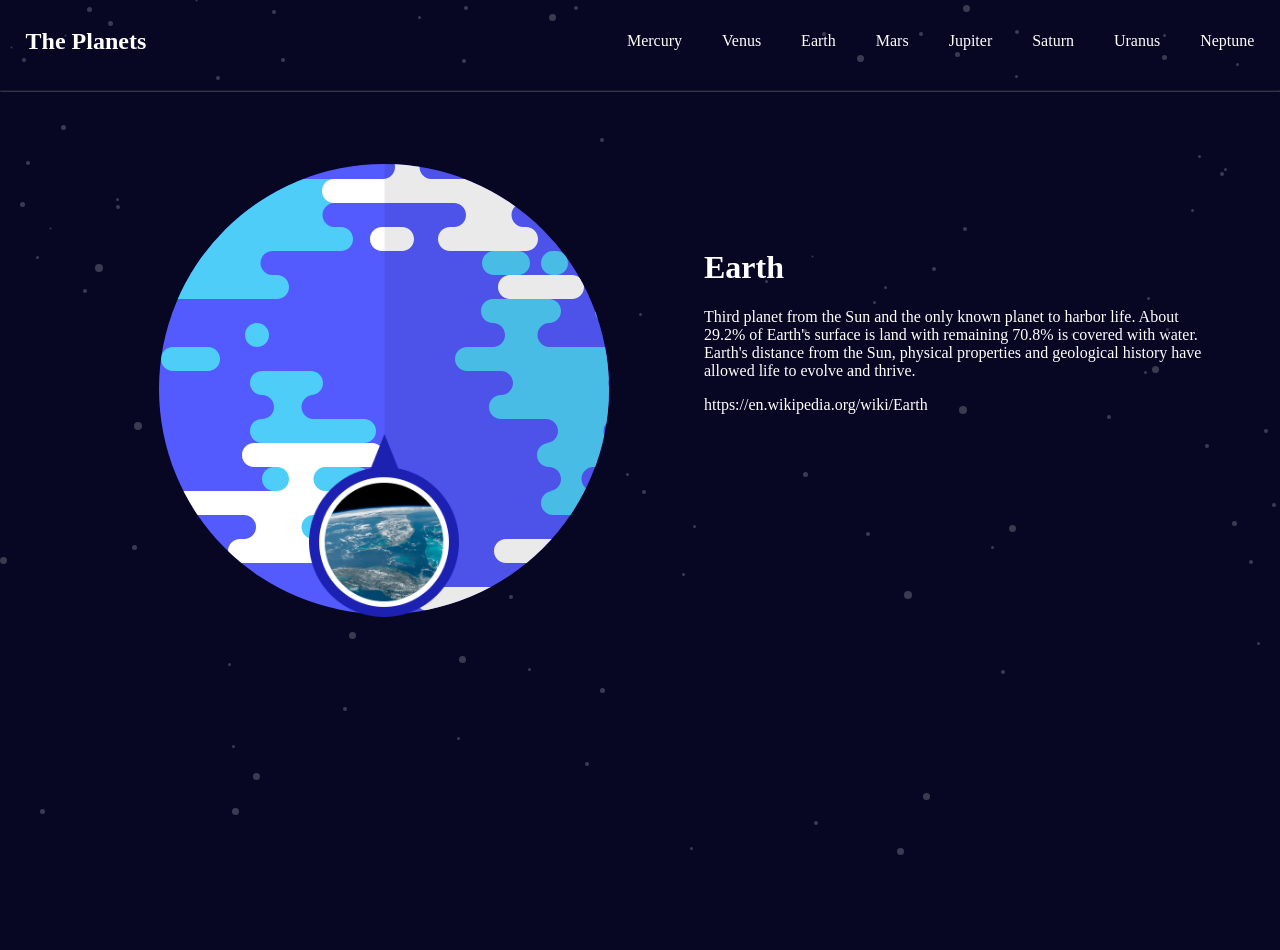
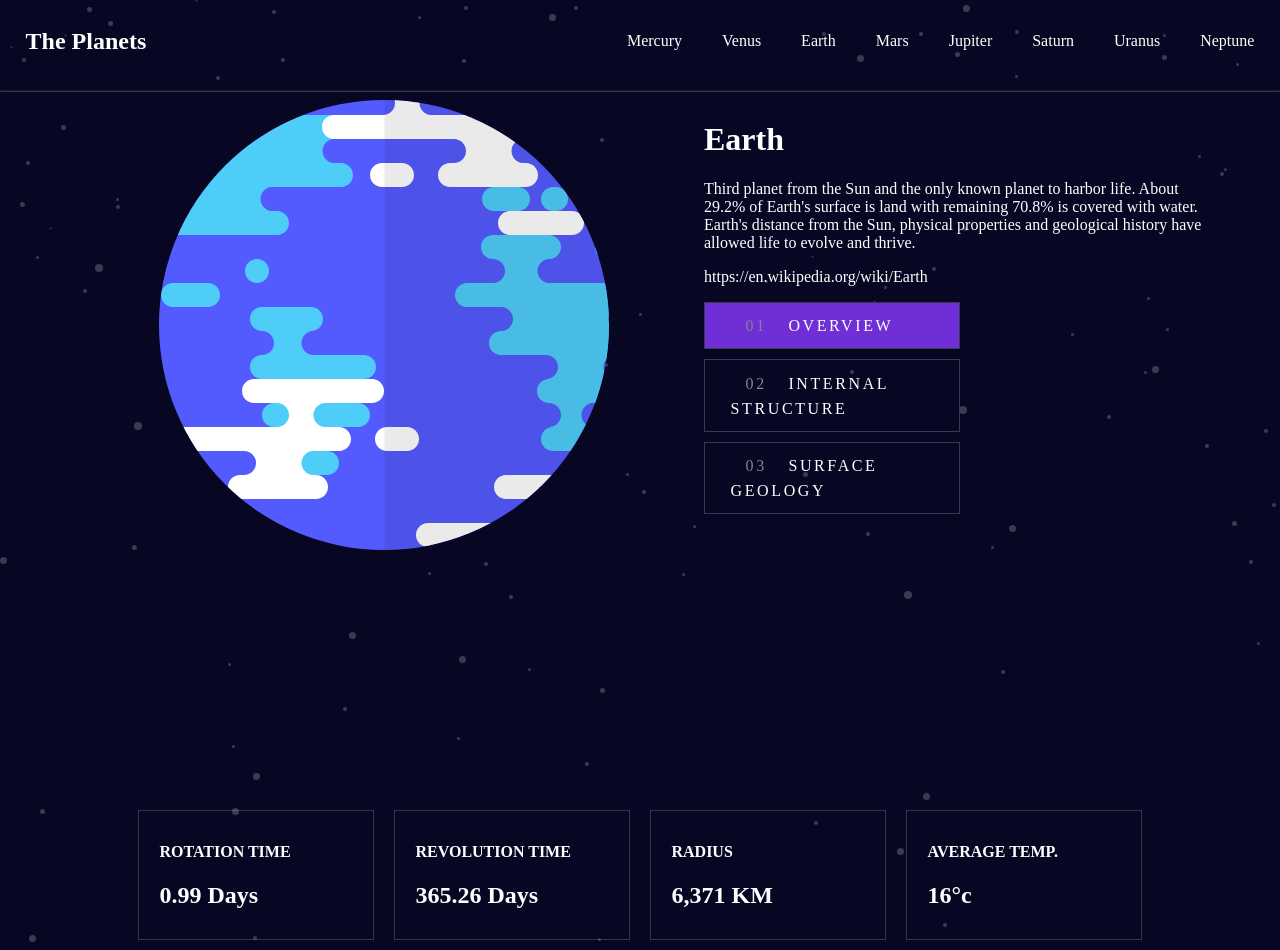
Before and after one commit to Luktoria/Planet-fact-site-Vue-edition, a Vue app: page /planets/Earth in a window 1280 px wide. Before the commit the page ends 900 px from the top, so only its background shows below. Built offline with nearby package versions, Linux system fonts and the light colour scheme.

Commit message:
Added active state & facts table

```diff
--- a/src/components/PlanetDetails.vue
+++ b/src/components/PlanetDetails.vue
@@ -1,24 +1,71 @@
 <template>
     <div class="planet-container">
-        <div class="image-container">
+        <div class="image-container-for-overview" v-if="showOverview">
             <div>
-            <img :src="'/src/' + Data[this.currentIndex].images.planet" alt="image of planet" v-if="showPlanet" class="planet-img">
+            <img :src="'/src/' + Data[this.currentIndex].images.planet" alt="image of planet" class="planet-img">
+            </div>
+        </div>
+
+        <div class="image-container-for-internal" v-if="showInternal">
+            <img :src="'/src/' + Data[this.currentIndex].images.internal" alt="image of planet" class="planet-img">
+        </div>
+
+        <div class="image-container-for-geology" v-if="showGeology">
+            <div>
+            <img :src="'/src/' + Data[this.currentIndex].images.planet" alt="image of planet"  class="planet-img">
             </div>
             <div class="top-img">
-            <img :src="'/src/' +  Data[this.currentIndex].images.geology" v-if="showPlanet && showGeology" class="planet-geology">
+            <img :src="'/src/' +  Data[this.currentIndex].images.geology"  class="planet-geology">
             </div>
-
         </div>
 
         <div class="info-container">
             <h1>{{ Data[currentIndex].name }}</h1>
 
+            <div class="overview"  v-if="showOverview" >
             <p> {{ Data[currentIndex].overview.content }}</p>
+            <p>{{ Data[currentIndex].overview.source }}</p>
+            </div>
 
+            <div class="structure" v-if="showInternal">
+                <p> {{ Data[currentIndex].structure.content }} </p>
+                <p> {{ Data[currentIndex].structure.source  }}</p>
+            </div>
 
+            <div class="geology" v-if="showGeology">
+                <p> {{ Data[currentIndex].geology.content }} </p>
+                <p> {{ Data[currentIndex].geology.source }} </p>
+            </div>
 
-            <p>{{ Data[currentIndex].overview.source }}</p>
+            <div>
+            <button :class="[showOverview ? this.$route.params.name + '-active' : '']" @click="activateOverview"> <span>01 </span> OVERVIEW</button>
+            <button :class="[showInternal ? this.$route.params.name + '-active' : '']" @click="activateInternal"> <span>02 </span> INTERNAL STRUCTURE</button>
+            <button :class="[showGeology ? this.$route.params.name + '-active' : '']" @click="activateGeology"> <span>03 </span>SURFACE GEOLOGY</button>
         </div>
+        </div>
+    </div>
+
+    <div class="planet-facts-cards">
+        <div class="card-item">
+            <h4>ROTATION TIME</h4>
+            <h2>{{ Data[currentIndex].rotation }}</h2>
+        </div>
+
+        <div class="card-item">
+            <h4>REVOLUTION TIME</h4>
+            <h2>{{ Data[currentIndex].revolution }}</h2>
+        </div>
+
+        <div class="card-item">
+            <h4>RADIUS</h4>
+            <h2>{{ Data[currentIndex].radius }}</h2>
+        </div>
+
+        <div class="card-item">
+            <h4>AVERAGE TEMP.</h4>
+            <h2>{{ Data[currentIndex].temperature }}</h2>
+        </div>
+
     </div>
 
 
@@ -34,9 +81,9 @@ export default {
     data() {
         return {
             currentIndex: "",
-            showPlanet: true,
+            showOverview: true,
             showInternal: false,
-            showGeology: true,
+            showGeology: false,
             Data
         }
     },
@@ -51,6 +98,25 @@ export default {
             }
             this.currentIndex = newArr.indexOf(name);
         },
+
+        activateOverview(){
+            this.showOverview = true;
+            this.showInternal = false;
+            this.showGeology = false;
+        },
+
+        activateInternal(){
+            this.showOverview = false;
+            this.showInternal = true;
+            this.showGeology = false;
+        },
+
+        activateGeology(){
+            this.showOverview = false;
+            this.showInternal = false;
+            this.showGeology = true;
+        }
+
 
 
 
@@ -76,18 +142,22 @@ export default {
 .planet-container{
     display: flex;
     justify-content: center;
-    height: 800px;
+    height: 700px;
 }
 
 .info-container{
     width: 40%;
-    padding-top: 10%;
+    /* padding-top: 10%; */
 }
 
-.image-container{
+.image-container-for-geology,
+.image-container-for-overview,
+.image-container-for-internal
+{
+
     width: 50%;
     text-align: center;
-    padding-top: 5%;
+    /* padding-top: 5%; */
 }
 
 .top-img{
@@ -97,7 +167,78 @@ export default {
 
 .planet-geology{
     width: 150px;
+}
+
+button{
+    display: block;
+    background: none;
+	color: inherit;
+	font: inherit;
+	cursor: pointer;
+	outline: inherit;
+    width: 50%;
+    line-height: 25px;
+    letter-spacing: 2.6px;
+    border: 1px solid #38384F;
+    margin: 10px 0;
+    padding: 2% 2% 2% 5%;
+    text-align: left;
+}
+
+button:hover{
+    background-color: #38384F;
+}
+
+button span{
+    color: #838391;
+    padding: 0 15px;
+}
+
+.planet-facts-cards{
+    display: flex;
+    width: 80%;
+    margin: 0 auto;
 
 }
 
+.card-item{
+    border: 1px solid #9797974d;
+    width: 25%;
+    margin: 10px;
+    padding: 1% 1% 1% 2%;
+}
+
+
+.Saturn-active{
+    background-color: #CD5120
+}
+
+.Mercury-active{
+    background-color: #419EBB;
+}
+
+.Venus-active{
+    background-color:#EDA249;
+}
+
+.Earth-active{
+    background-color: #6f2ed6;
+}
+
+.Mars-active{
+    background-color: #D14C32;
+}
+
+.Jupiter-active{
+    background-color: #D83A34;
+}
+
+.Uranus-active{
+    background-color: #1EC1A2;
+}
+
+.Neptune-active{
+    background-color: #2D68F0;
+}
+
 </style>
--- a/src/router/index.js
+++ b/src/router/index.js
@@ -7,7 +7,7 @@ const router = createRouter({
   routes: [
     {
       path: '/',
-      redirect: '/planets/mercury'
+      redirect: '/planets/Mercury'
     },
     {
       path: '/planets/:name',
```
